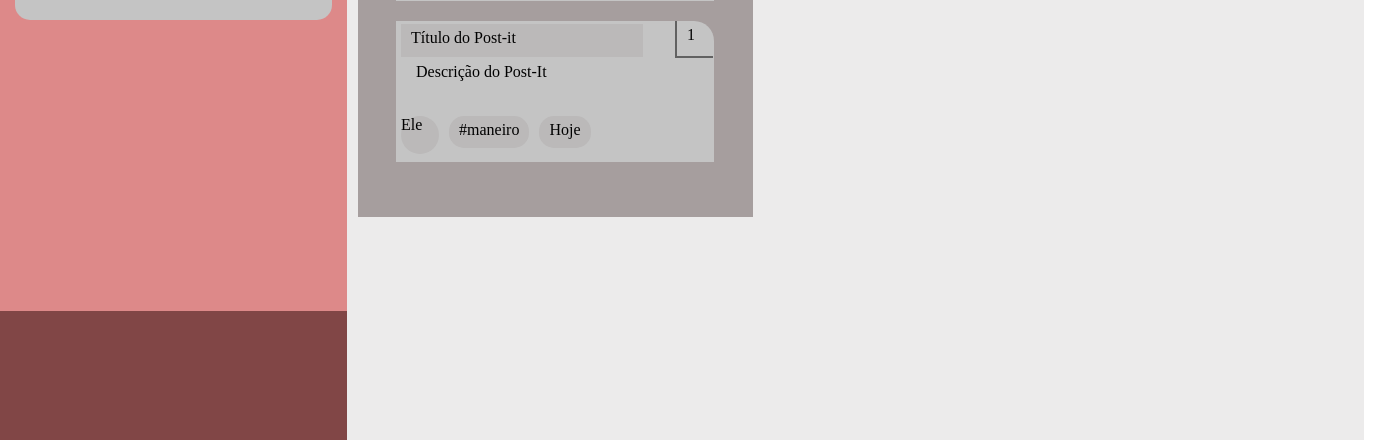
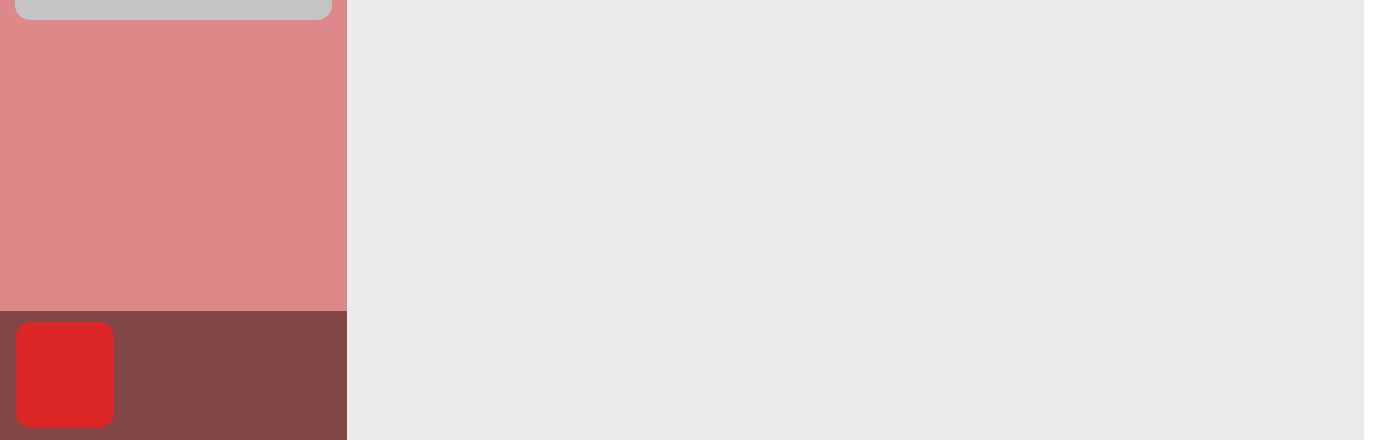
Before and after one commit to banzai200/Sprinteam, a Django app: template kanban/templates/postits.html in a window 1400 px wide. Shown: the part 360-800 px from the top of the page. Run offline with Django 3.2, Linux system fonts and the light colour scheme; the template is opened without the code that fills it, so the values that code supplies are empty.

Commit message:
Inicio do uso de elementos dinâmicos, configurem as variáveis que trabalham o banco porque acho que não montei totalmente certo

```diff
--- a/kanban/templates/postits.html
+++ b/kanban/templates/postits.html
@@ -16,7 +16,10 @@
                 <div class="grouppick">{{ board.b_name }}</div>
                 <div class="grouppick">Board 2</div>
             </div>
-            <div class="fswitchbar"></div>
+            <div class="fswitchbar">
+                <!-- Will add the proper switches-->
+                <div class="teampick" onclick="location.href='tasks.html'"></div>
+            </div>
 
         </div>
         <div class="right">
@@ -26,7 +29,7 @@
                     <div class="flexcol">
                         <div class="flexrow">
                             <div class="bdname">{{ board.b_name }}<label> - {{team.t_name}}</label></div>
-                            <div class="bdsearch">Pesquisar... <img></div>
+                            <div class="bdsearch">Pesquisar... <img src="{% static "images/search.png" %}"></div>
                         </div>
                         <div class="descbox flexcol">
                             <div class="desctext">{{board.b_description}}</div>
@@ -36,25 +39,9 @@
                     <div id="bscore" class="bdround">{{board.b_points}}</div>
                 </div>
             </div>
-            <div class="flexcol">
-                <div class="ccateg">Categoria 1</div>
-                <div class="categbg">
-                    <div class="card">
-                        <div class="cardfbox"><div class="ctitle">Título do Post-it</div><div class="pscore">1</div></div>
-                        <div class="cdesc">Descrição do Post-It</div>
-                        <div class="cardfbox">
-                            <div class="cresp">Ele</div><div class="ctopic">#maneiro</div><div class="cdeadline">Hoje</div>
-                        </div>
-                    </div>
-                    <div class="card">
-                        <div class="cardfbox"><div class="ctitle">Título do Post-it</div><div class="pscore">1</div></div>
-                        <div class="cdesc">Descrição do Post-It</div>
-                        <div class="cardfbox">
-                            <div class="cresp">Ele</div><div class="ctopic">#maneiro</div><div class="cdeadline">Hoje</div>
-                        </div>
-                    </div>
-                </div>
-            </div>
+            {%block categories %}
+
+            {% endblock categories %}
         </div>
     </div>
     </body>
```
